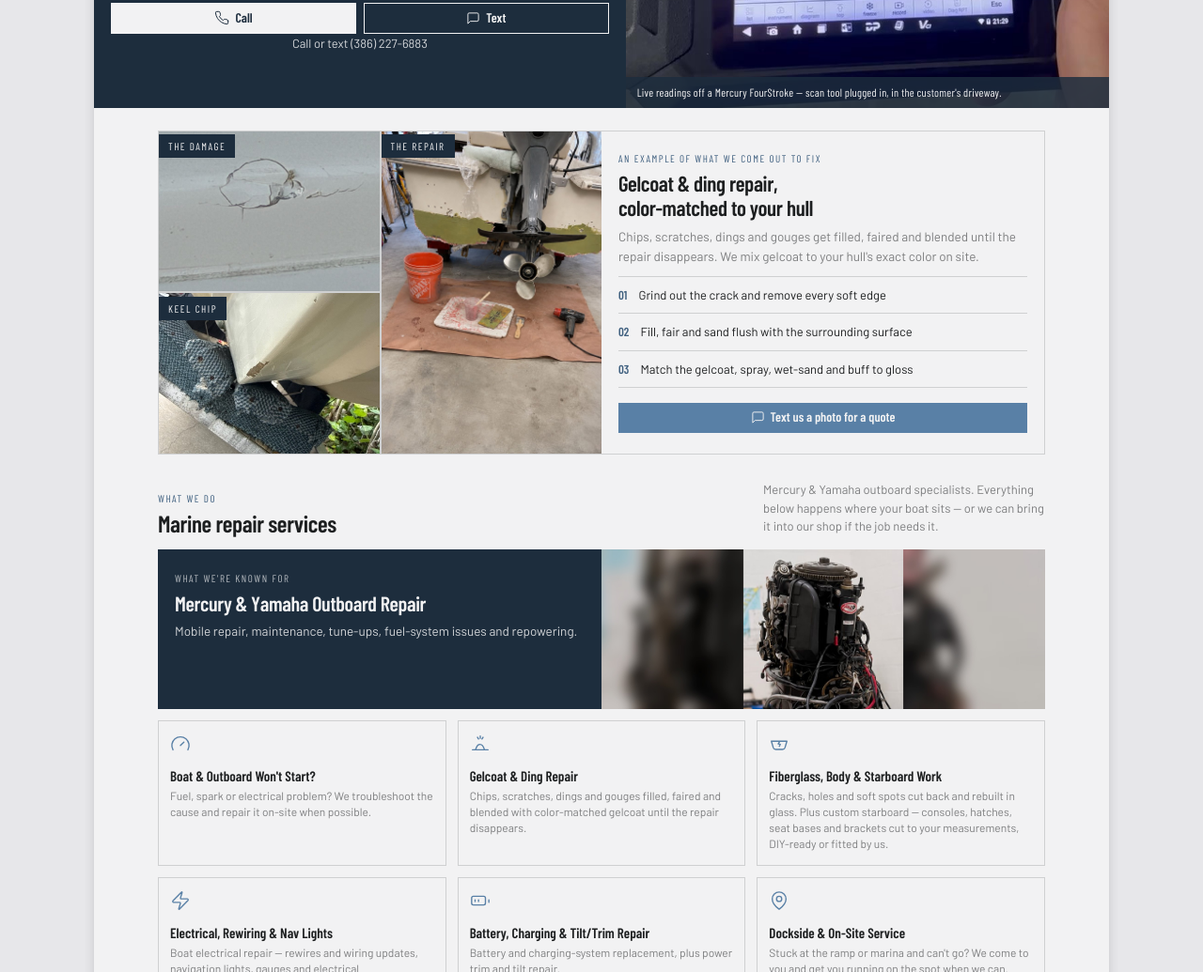
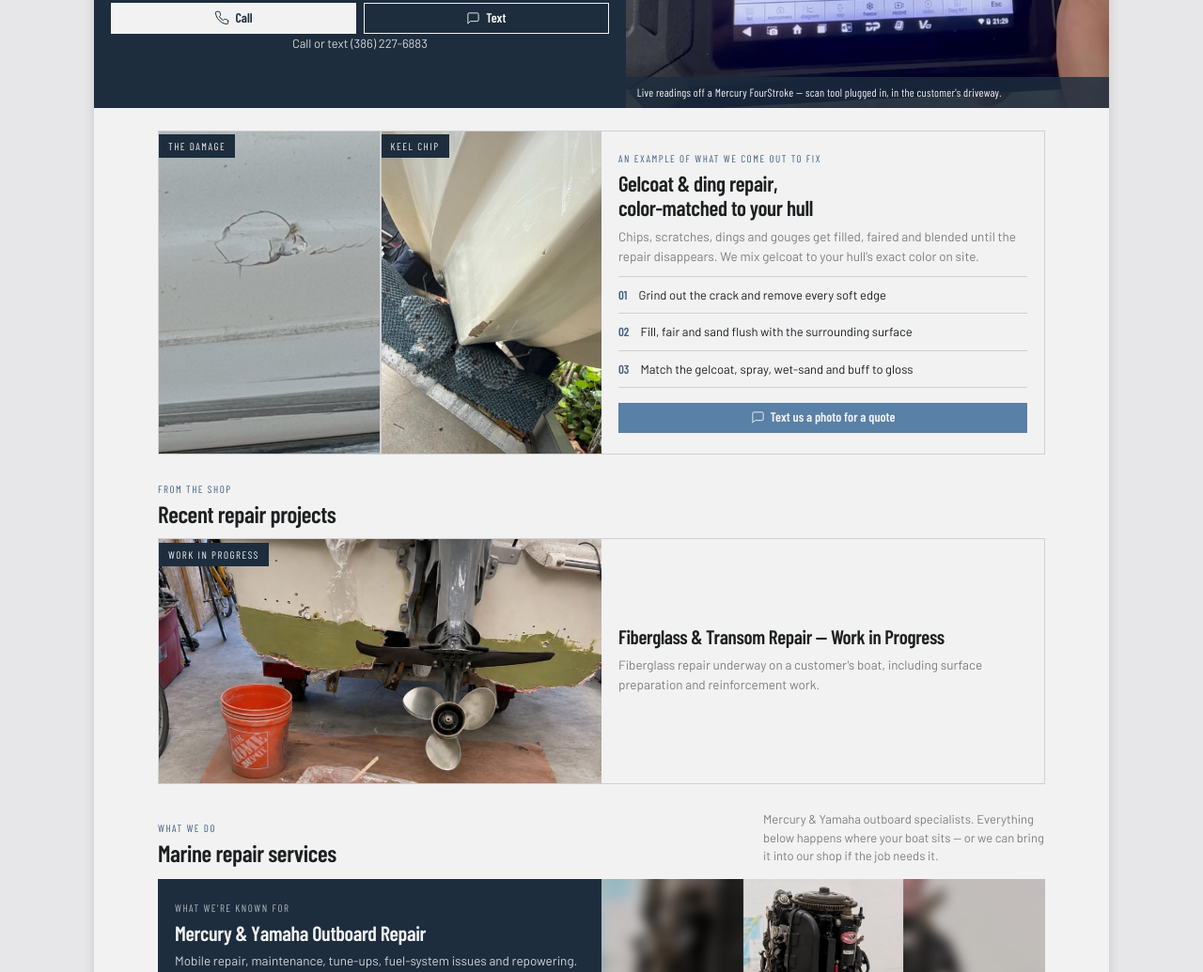
Before and after one commit to jennifer429/Stardock, a plain HTML site: page index.html in a window 1280 px wide. Shown: the part 457-1492 px from the top of the page at 94% size. Drawn offline with nearby package versions, Linux system fonts and the light colour scheme.

Commit message:
Repair page: a Recent repair projects section, starting with the transom job
The transom photo moves out of the gelcoat band into its own project
card ("Fiberglass & Transom Repair — Work in Progress"). The gelcoat
band is back to two damage examples side by side.

Co-Authored-By: Claude Fable 5.2 <noreply@anthropic.com>
Claude-Session: https://claude.ai/code/session_0186taHoN5jjjdkRVwo7yrsk

```diff
--- a/index.html
+++ b/index.html
@@ -154,18 +154,14 @@
       <!-- Gelcoat: the damage photo is the proof of craft -->
       <section style="padding:24px 18px 0;max-width:980px;margin-inline:auto">
         <div class="split2" style="border:1px solid var(--color-divider);background:var(--color-bg)">
-          <div style="display:grid;grid-template-columns:1fr 1fr;grid-template-rows:1fr 1fr;gap:2px;min-height:320px;background:var(--color-divider)">
+          <div style="display:grid;grid-template-columns:1fr 1fr;gap:2px;min-height:240px;background:var(--color-divider)">
             <figure style="margin:0;position:relative;overflow:hidden">
               <img src="/images/repair-fiberglass-damage.jpg?v=3" alt="A ding in a boat hull — an example of the damage we come out to repair" loading="lazy" style="position:absolute;inset:0;width:100%;height:100%;object-fit:cover;object-position:center 34%;background:var(--color-neutral-200)">
               <figcaption class="mono" style="position:absolute;left:0;top:0;padding:4px 10px;background:var(--color-accent-900);color:var(--color-bg);font-size:11px;letter-spacing:.14em;text-transform:uppercase">The damage</figcaption>
             </figure>
-            <figure style="margin:0;position:relative;overflow:hidden;grid-column:1;grid-row:2">
+            <figure style="margin:0;position:relative;overflow:hidden">
               <img src="/images/repair-fiberglass-keel-chip.jpg" alt="A chip worn through the gelcoat on the keel of a trailered boat — fiberglass damage we repair" loading="lazy" style="position:absolute;inset:0;width:100%;height:100%;object-fit:cover;object-position:40% 78%;background:var(--color-neutral-200)">
               <figcaption class="mono" style="position:absolute;left:0;top:0;padding:4px 10px;background:var(--color-accent-900);color:var(--color-bg);font-size:11px;letter-spacing:.14em;text-transform:uppercase">Keel chip</figcaption>
-            </figure>
-            <figure style="margin:0;position:relative;overflow:hidden;grid-column:2;grid-row:1 / span 2">
-              <img src="/images/repair-fiberglass-shop.jpg" alt="Fiberglass repair under way on a boat transom — ground out, filled and faired, with resin, brush and heat gun laid out below" loading="lazy" style="position:absolute;inset:0;width:100%;height:100%;object-fit:cover;object-position:center 22%;background:var(--color-neutral-200)">
-              <figcaption class="mono" style="position:absolute;left:0;top:0;padding:4px 10px;background:var(--color-accent-900);color:var(--color-bg);font-size:11px;letter-spacing:.14em;text-transform:uppercase">The repair</figcaption>
             </figure>
           </div>
           <div style="padding:20px 18px 22px">
@@ -186,6 +182,23 @@
           <span style="font-size:13px;line-height:1.45">Match the gelcoat, spray, wet-sand and buff to gloss</span>
         </div></div>
             <a class="btn btn-primary phone-link" data-phone="sms" data-sms-body="Hi Stardock — here's a photo of the damage on my boat. What would it take to fix?" href="sms:+13862276883?&body=Hi%20Stardock%20%E2%80%94%20here%27s%20a%20photo%20of%20the%20damage%20on%20my%20boat.%20What%20would%20it%20take%20to%20fix%3F" style="width:100%"><svg width="15" height="15" viewBox="0 0 24 24" fill="none" stroke="currentColor" stroke-width="1.5" stroke-linecap="round" stroke-linejoin="round"><path d="M21 15a2 2 0 0 1-2 2H7l-4 4V5a2 2 0 0 1 2-2h14a2 2 0 0 1 2 2z"/></svg> Text us a photo for a quote</a>
+          </div>
+        </div>
+      </section>
+
+      <!-- Recent repair projects: one card per job. Copy a <div class="split2"> card to add a
+           project; when a job is finished, add its finished photo beside the in-progress one. -->
+      <section id="recent-projects" style="padding:28px 18px 0;max-width:980px;margin-inline:auto">
+        <div class="mono" style="font-size:11px;letter-spacing:.14em;text-transform:uppercase;color:var(--color-accent-700)">From the shop</div>
+        <h2 style="margin:4px 0 12px;font-size:25px">Recent repair projects</h2>
+        <div class="split2" style="border:1px solid var(--color-divider);background:var(--color-bg)">
+          <figure style="margin:0;position:relative;overflow:hidden;min-height:260px">
+            <img src="/images/repair-fiberglass-shop.jpg" alt="Fiberglass and transom repair under way on a customer's boat — transom ground out and filled, with resin, brush and heat gun laid out below" loading="lazy" style="position:absolute;inset:0;width:100%;height:100%;object-fit:cover;object-position:center 22%;background:var(--color-neutral-200)">
+            <figcaption class="mono" style="position:absolute;left:0;top:0;padding:4px 10px;background:var(--color-accent-900);color:var(--color-bg);font-size:11px;letter-spacing:.14em;text-transform:uppercase">Work in progress</figcaption>
+          </figure>
+          <div style="padding:20px 18px 22px;align-self:center">
+            <h3 style="margin:0 0 8px;font-size:21px;line-height:1.15">Fiberglass &amp; Transom Repair — Work in Progress</h3>
+            <p class="text-muted" style="font-size:13.5px;line-height:1.55;margin:0">Fiberglass repair underway on a customer&#39;s boat, including surface preparation and reinforcement work.</p>
           </div>
         </div>
       </section>
```
